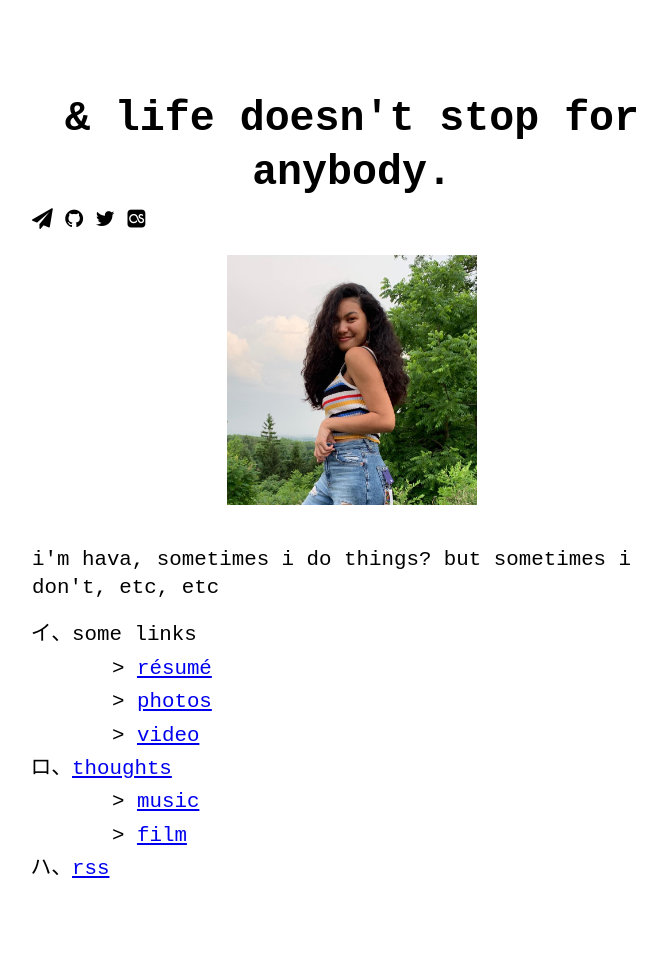
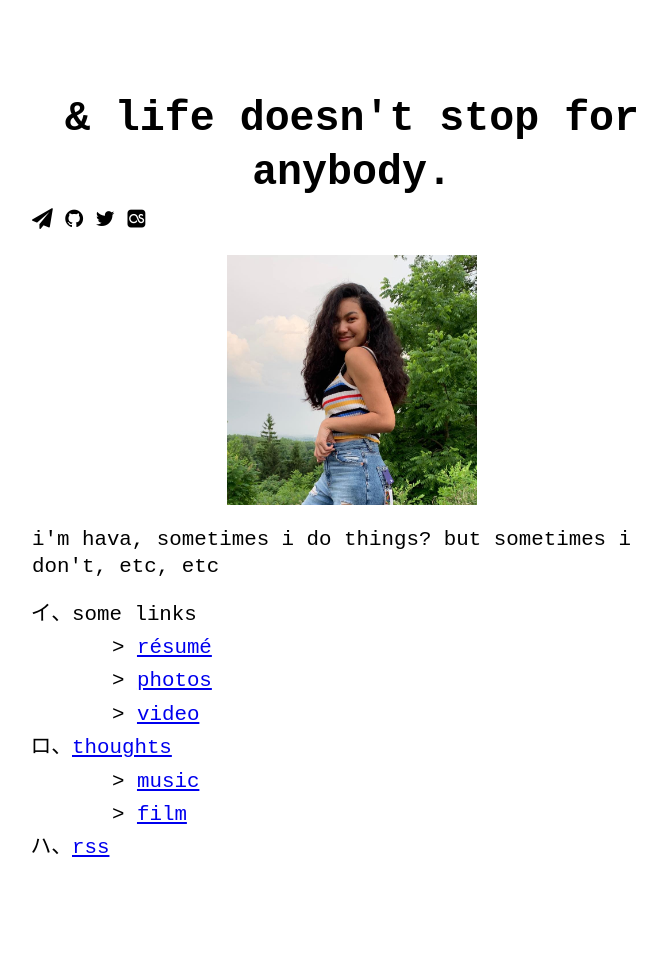
Before and after one commit to auhnix/auhnix.github.io, a Jekyll site: the page built from index.md, in a window 1280 px wide. Shown: the whole page, without its empty margins (288-955 px from the left). Built offline with Jekyll 4.4.1, drawn with Linux system fonts in a browser that asks for light colours; after the commit the page ends 946 px from its top, so only the background shows below that.

Commit message:
homepg img style

```diff
--- a/_sass/no-style-please.scss
+++ b/_sass/no-style-please.scss
@@ -261,5 +261,5 @@ a {
 }
 
 #blurb {
-  padding-top: 2em;
+  padding-top: 1em;
 }
```
Also changed, not shown: 3 other files.
